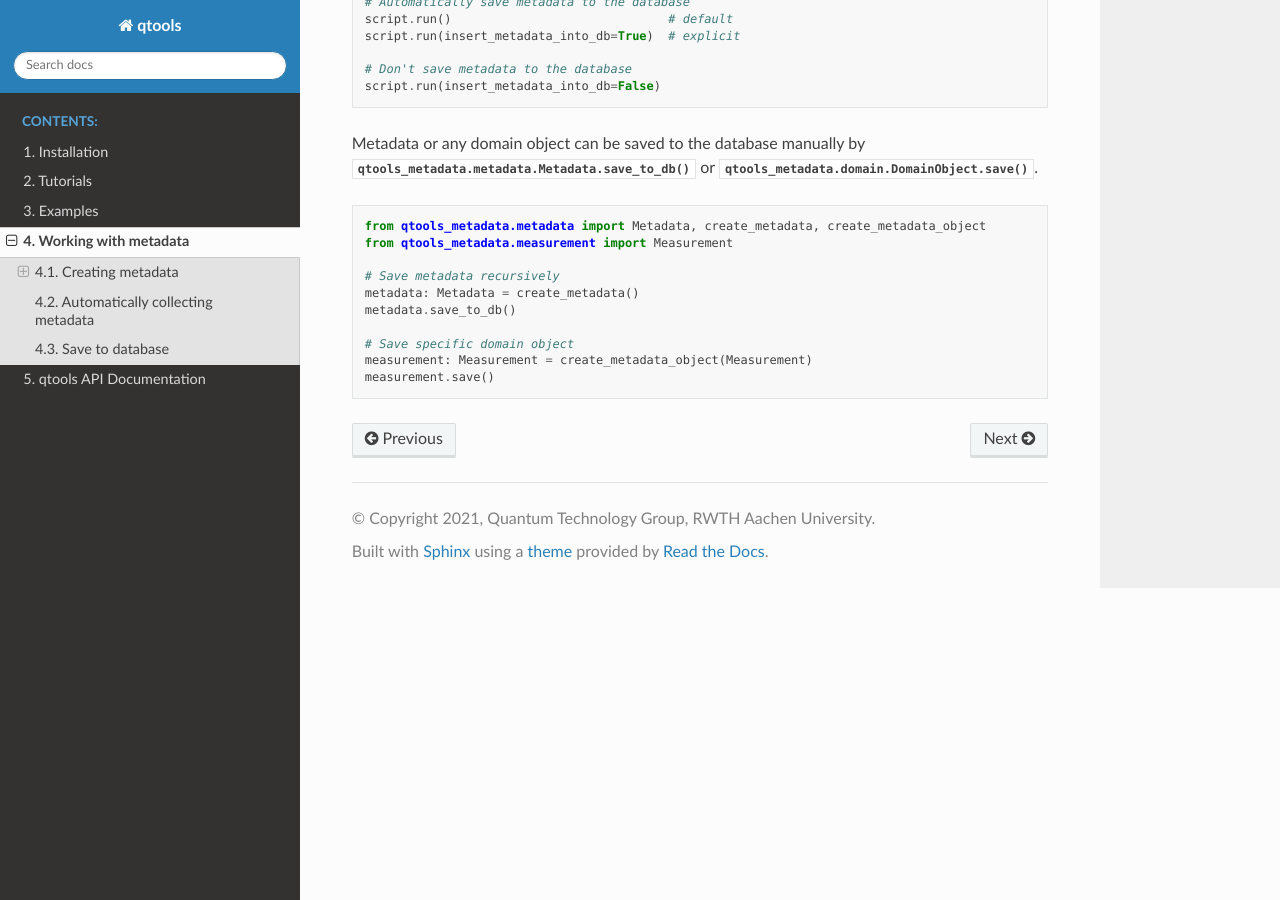
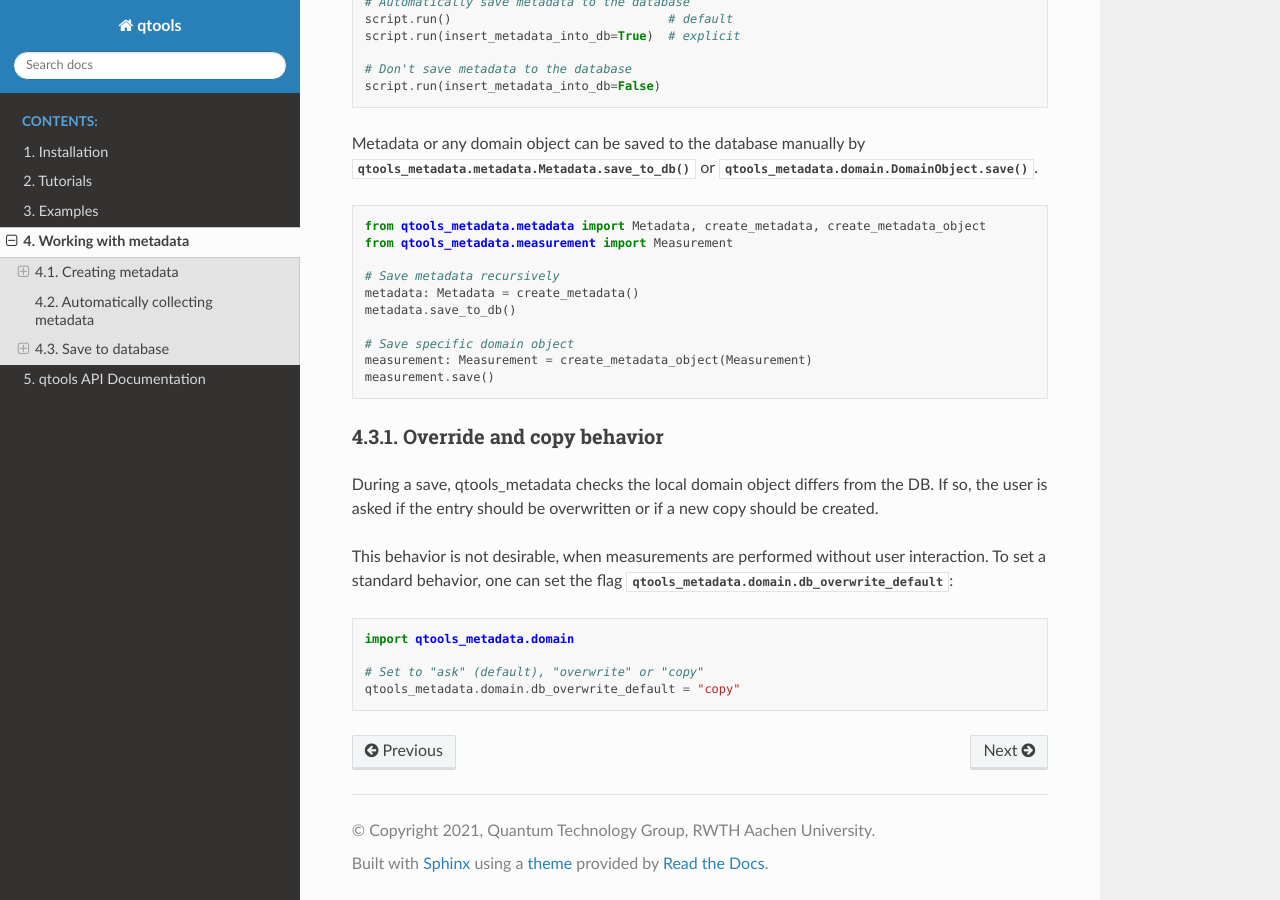
Before and after one commit to qutech/QuMADA, a Sphinx documentation site: the page built from docs/collecting.rst, in a window 1280 px wide and 900 px high, scrolled down 3648 px. Built offline with Sphinx 7.4.7 and the Read the Docs theme 2.0.0, drawn with Linux system fonts in a browser that asks for light colours.

Commit message:
add documentation for override and copy flag
See #65

```diff
--- a/docs/collecting.rst
+++ b/docs/collecting.rst
@@ -170,3 +170,20 @@ Metadata or any domain object can be saved to the database manually by :py:meth:
     # Save specific domain object
     measurement: Measurement = create_metadata_object(Measurement)
     measurement.save()
+
+
+Override and copy behavior
+--------------------------
+
+During a save, qtools_metadata checks the local domain object differs from the DB.
+If so, the user is asked if the entry should be overwritten or if a new copy should be created.
+
+This behavior is not desirable, when measurements are performed without user interaction.
+To set a standard behavior, one can set the flag :py:attr:`qtools_metadata.domain.db_overwrite_default`:
+
+.. code-block:: python
+
+    import qtools_metadata.domain
+
+    # Set to "ask" (default), "overwrite" or "copy"
+    qtools_metadata.domain.db_overwrite_default = "copy"
```
